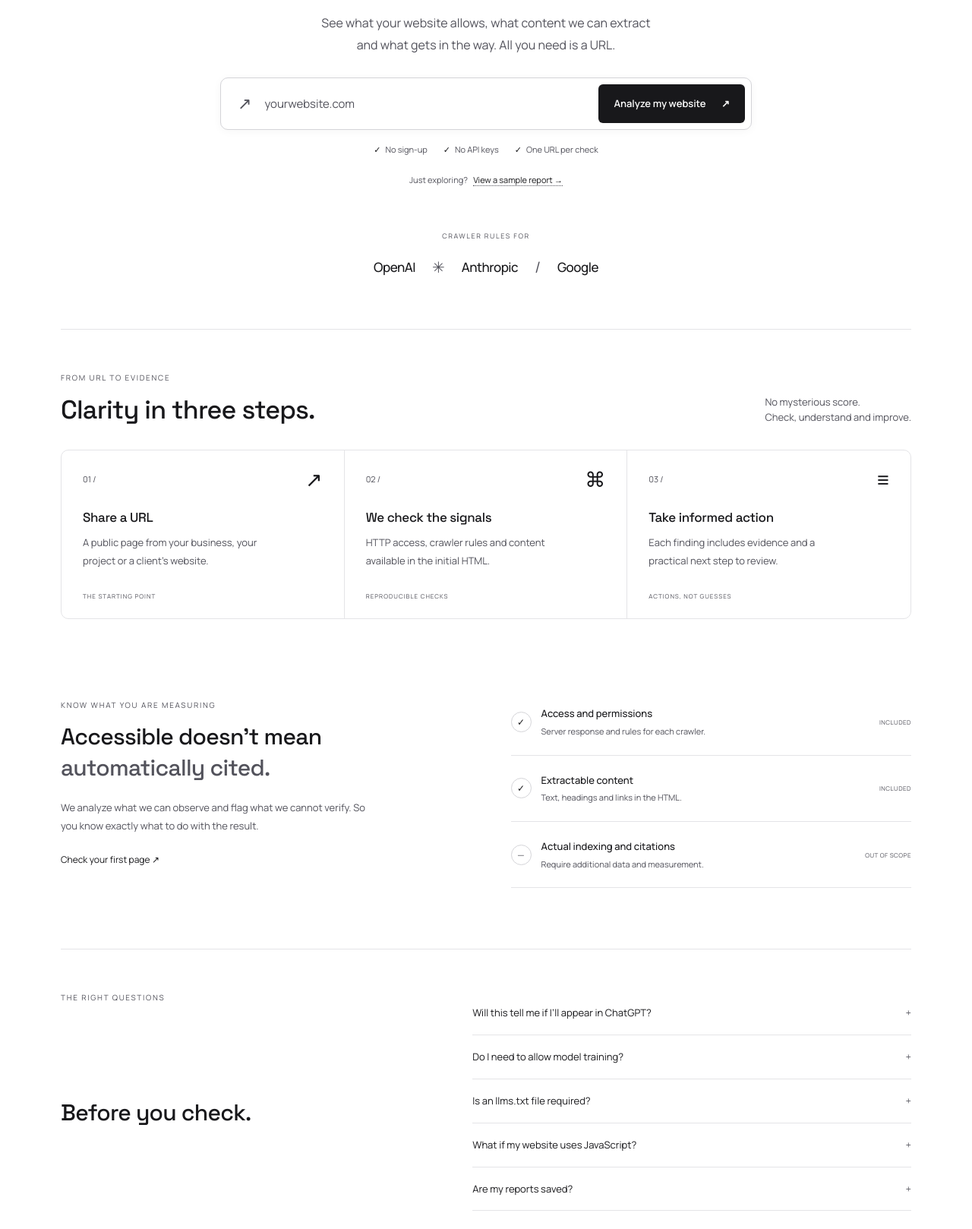
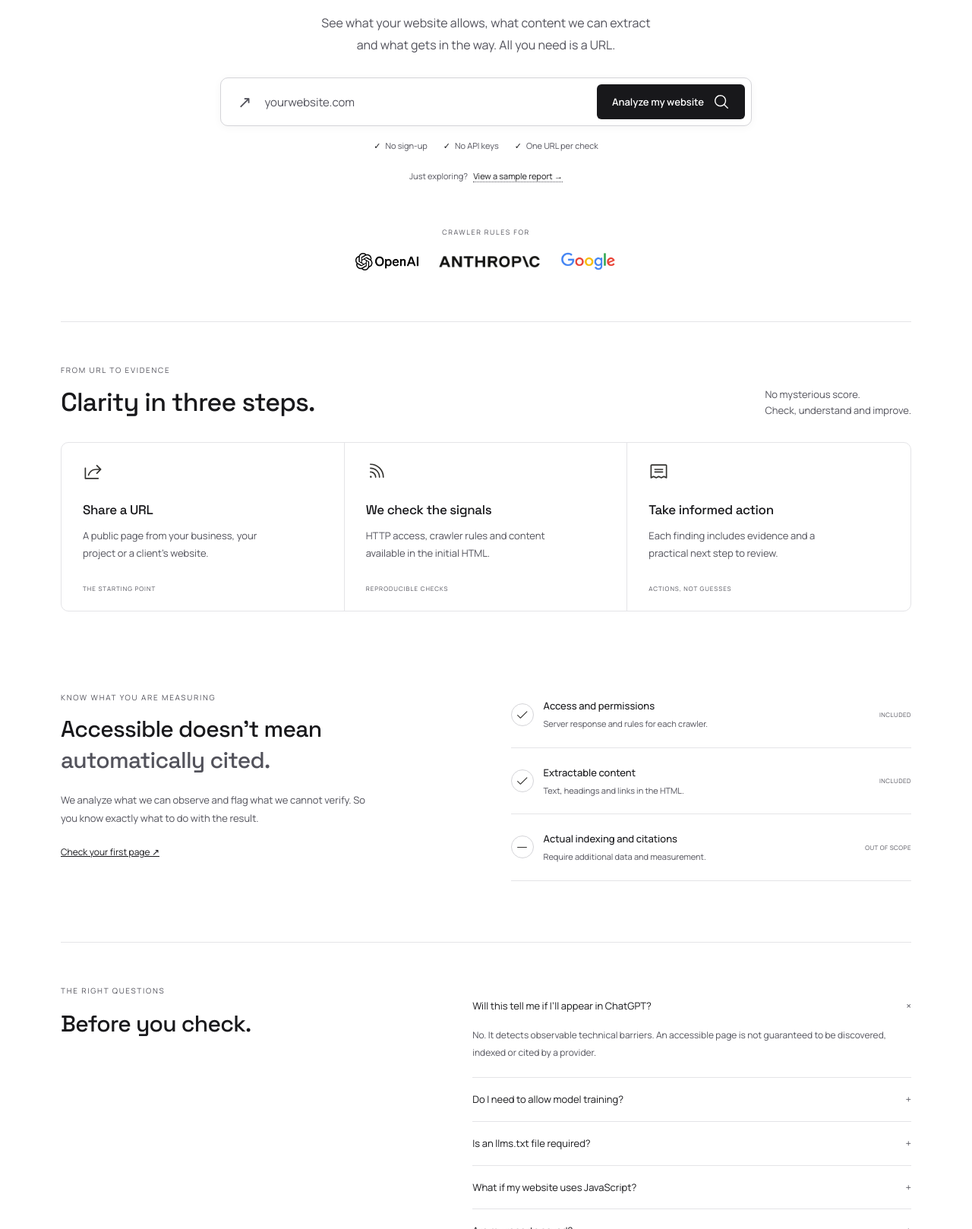
Before and after one commit to Edward-Alarco/can-ai-read, an Astro site: page / in a window 1280 px wide. Shown: the part 411-2029 px from the top of the page at 76% size. Built offline with nearby package versions, Linux system fonts and the light colour scheme; Astro itself is replaced by a stand-in of ours.

Commit message:
Swap page icons for SVGs and animate the FAQ accordion

```diff
--- a/src/lib/i18n.ts
+++ b/src/lib/i18n.ts
@@ -94,7 +94,6 @@ export const translations: Record<string, string> = {
   "No pudimos completar el análisis.": "We could not complete the analysis.",
   "El análisis tardó demasiado. Vuelve a intentarlo.": "The analysis took too long. Please try again.",
   "Error de conexión. Vuelve a intentarlo.": "Connection error. Please try again.",
-  "Analizar mi web ↗": "Analyze my website ↗",
   "Respuesta del servidor": "Server response",
   "Texto en el HTML inicial": "Text in the initial HTML",
   "Directivas de indexación": "Indexing directives",
--- a/src/pages/index.astro
+++ b/src/pages/index.astro
@@ -19,12 +19,12 @@ Astro.response.headers.set('Cache-Control', 'private, no-store');
       <p class="hero-description">{t("Descubre qué permite tu web, qué contenido podemos extraer")}<br class="desktop-break" /> {t("y qué está dificultando el acceso. Solo necesitas una URL.")}</p>
       <form id="audit-form" class="audit-form" novalidate>
         <label for="site-url" class="sr-only">{t("Dirección pública de tu página web")}</label>
-        <div class="input-row"><span class="input-icon" aria-hidden="true">↗</span><input id="site-url" name="url" type="text" inputmode="url" autocomplete="url" spellcheck="false" placeholder={t("tuweb.com")} required maxlength="2048" aria-describedby="form-error" /><button id="analyze-button" type="submit">{t("Analizar mi web")} <span aria-hidden="true">↗</span></button></div>
+        <div class="input-row"><span class="input-icon" aria-hidden="true">↗</span><input id="site-url" name="url" type="text" inputmode="url" autocomplete="url" spellcheck="false" placeholder={t("tuweb.com")} required maxlength="2048" aria-describedby="form-error" /><button id="analyze-button" type="submit">{t("Analizar mi web")} <img src="/magnifyingglass.svg" alt="" width="32" height="32" /></button></div>
         <div id="form-error" role="alert" hidden></div>
       </form>
       <div class="form-details"><span>{t("Sin registro")}</span><span>{t("Sin claves de API")}</span><span>{t("Una URL por análisis")}</span></div>
       <button id="demo-button" type="button" class="demo-button">{t("¿Solo estás explorando?")} <span>{t("Ver un informe de ejemplo")} <span aria-hidden="true">→</span></span></button>
-      <div class="compatibility"><span>{t("REGLAS DE RASTREO PARA")}</span><div><b>OpenAI</b><span class="provider-x">✳</span><b>Anthropic</b><span class="provider-x">/</span><b>Google</b></div></div>
+      <div class="compatibility"><span>{t("REGLAS DE RASTREO PARA")}</span><div><img class="logo-openai" src="/openai.png" alt="OpenAI" width="666" height="181" /><img class="logo-anthropic" src="/anthropic.png" alt="Anthropic" width="666" height="128" /><img class="logo-google" src="/google.png" alt="Google" width="492" height="180" /></div></div>
     </section>
 
     <section id="loading" class="wrap loading-panel" hidden aria-live="polite" aria-atomic="true"><div class="scan-line"></div><span class="eyebrow">{t("ANÁLISIS EN CURSO")}</span><h2>{t("Siguiendo las señales de tu web")}<span class="accent">…</span></h2><p id="loading-message">{t("Solicitando el HTML y comprobando las reglas de acceso.")}</p><div class="loader-track"><div></div></div></section>
@@ -42,23 +42,23 @@ Astro.response.headers.set('Cache-Control', 'private, no-store');
     <section id="como-funciona" class="wrap how-section">
       <div class="section-heading"><div><span class="eyebrow">{t("DEL ENLACE A LA EVIDENCIA")}</span><h2>{t("Claridad en tres pasos")}<span class="accent">.</span></h2></div><p>{t("Sin una puntuación misteriosa.")}<br />{t("Comprueba, entiende y mejora.")}</p></div>
       <div class="steps-grid grid md:grid-cols-3">
-        <article><div class="step-top"><span class="step-number">01 /</span><span class="step-symbol" aria-hidden="true">↗</span></div><h3>{t("Comparte una URL")}</h3><p>{t("Una página pública de tu negocio, tu proyecto o el sitio de un cliente.")}</p><span class="step-tag">{t("EL PUNTO DE PARTIDA")}</span></article>
-        <article><div class="step-top"><span class="step-number">02 /</span><span class="step-symbol scan-symbol" aria-hidden="true">⌘</span></div><h3>{t("Revisamos las señales")}</h3><p>{t("Acceso HTTP, reglas de rastreo y contenido disponible en el HTML inicial.")}</p><span class="step-tag">{t("COMPROBACIONES REPRODUCIBLES")}</span></article>
-        <article><div class="step-top"><span class="step-number">03 /</span><span class="step-symbol" aria-hidden="true">≡</span></div><h3>{t("Actúa con contexto")}</h3><p>{t("Cada hallazgo incluye una evidencia y un siguiente paso que puedes revisar.")}</p><span class="step-tag">{t("ACCIONES, NO ADIVINANZAS")}</span></article>
+        <article><div class="step-top"><img class="step-symbol" src="/share.svg" alt="" width="32" height="32" /></div><h3>{t("Comparte una URL")}</h3><p>{t("Una página pública de tu negocio, tu proyecto o el sitio de un cliente.")}</p><span class="step-tag">{t("EL PUNTO DE PARTIDA")}</span></article>
+        <article><div class="step-top"><img class="step-symbol" src="/rss.svg" alt="" width="32" height="32" /></div><h3>{t("Revisamos las señales")}</h3><p>{t("Acceso HTTP, reglas de rastreo y contenido disponible en el HTML inicial.")}</p><span class="step-tag">{t("COMPROBACIONES REPRODUCIBLES")}</span></article>
+        <article><div class="step-top"><img class="step-symbol" src="/receipt.svg" alt="" width="32" height="32" /></div><h3>{t("Actúa con contexto")}</h3><p>{t("Cada hallazgo incluye una evidencia y un siguiente paso que puedes revisar.")}</p><span class="step-tag">{t("ACCIONES, NO ADIVINANZAS")}</span></article>
       </div>
     </section>
 
     <section id="criterios" class="wrap criteria-section grid md:grid-cols-2">
       <div><span class="eyebrow">{t("SABER QUÉ ESTÁS MIDIENDO")}</span><h2>{t("Accesible no significa")}<br /><span class="muted">{t("automáticamente citado.")}</span></h2><p>{t("Analizamos lo que podemos observar y señalamos lo que no podemos verificar. Así sabes exactamente qué hacer con el resultado.")}</p><a class="text-link" href="#site-url">{t("Comprueba tu primera página ↗")}</a></div>
-      <div class="criteria-list"><div><span class="criterion-icon">✓</span><p><strong>{t("Acceso y permisos")}</strong><span>{t("Respuesta del servidor y reglas por rastreador.")}</span></p><span class="small-tag">{t("INCLUIDO")}</span></div><div><span class="criterion-icon">✓</span><p><strong>{t("Contenido extraíble")}</strong><span>{t("Texto, encabezados y enlaces en el HTML.")}</span></p><span class="small-tag">{t("INCLUIDO")}</span></div><div><span class="criterion-icon neutral">—</span><p><strong>{t("Indexación y citas reales")}</strong><span>{t("Requieren datos y mediciones adicionales.")}</span></p><span class="small-tag neutral">{t("FUERA DE ALCANCE")}</span></div></div>
+      <div class="criteria-list"><div><span class="criterion-icon"><img src="/check.svg" alt="" width="32" height="32" /></span><p><strong>{t("Acceso y permisos")}</strong><span>{t("Respuesta del servidor y reglas por rastreador.")}</span></p><span class="small-tag">{t("INCLUIDO")}</span></div><div><span class="criterion-icon"><img src="/check.svg" alt="" width="32" height="32" /></span><p><strong>{t("Contenido extraíble")}</strong><span>{t("Texto, encabezados y enlaces en el HTML.")}</span></p><span class="small-tag">{t("INCLUIDO")}</span></div><div><span class="criterion-icon neutral"><img src="/minus.svg" alt="" width="32" height="32" /></span><p><strong>{t("Indexación y citas reales")}</strong><span>{t("Requieren datos y mediciones adicionales.")}</span></p><span class="small-tag neutral">{t("FUERA DE ALCANCE")}</span></div></div>
     </section>
 
     <section class="wrap faq-section"><span class="eyebrow">{t("LAS PREGUNTAS CORRECTAS")}</span><h2>{t("Antes de analizar")}<span class="accent">.</span></h2><div class="faq-list">
-      <details><summary>{t("¿Esto me dice si apareceré en ChatGPT?")}<span>+</span></summary><p>{t("No. Detecta barreras técnicas observables. Que una página sea accesible no garantiza que un proveedor la descubra, la indexe o la cite.")}</p></details>
-      <details><summary>{t("¿Necesito permitir el entrenamiento de modelos?")}<span>+</span></summary><p>{t("Es una decisión independiente de permitir ciertos rastreadores de búsqueda. Mostramos los agentes de búsqueda y entrenamiento por separado, sin penalizar tus preferencias.")}</p></details>
-      <details><summary>{t("¿Es obligatorio tener un archivo llms.txt?")}<span>+</span></summary><p>{t("No lo consideramos un requisito. Google documenta que no lo utiliza para mejorar la visibilidad de una página en Search. Consulta siempre la documentación de cada proveedor.")}</p></details>
-      <details><summary>{t("¿Qué pasa si mi web utiliza JavaScript?")}<span>+</span></summary><p>{t("Esta versión inspecciona el HTML que envía el servidor, sin ejecutar JavaScript. Una extracción escasa señala algo que revisar; no prueba que todos los asistentes sean incapaces de leer tu sitio.")}</p></details>
-      <details><summary>{t("¿Se guardan mis análisis?")}<span>+</span></summary><p>{t("No guardamos informes en una base de datos. El resultado se mantiene en esta pestaña y puedes descargarlo. El proveedor de alojamiento puede conservar registros técnicos. Analiza únicamente URLs públicas sin información sensible.")}</p></details>
+      <details name="faq" open><summary>{t("¿Esto me dice si apareceré en ChatGPT?")}<span>+</span></summary><p>{t("No. Detecta barreras técnicas observables. Que una página sea accesible no garantiza que un proveedor la descubra, la indexe o la cite.")}</p></details>
+      <details name="faq"><summary>{t("¿Necesito permitir el entrenamiento de modelos?")}<span>+</span></summary><p>{t("Es una decisión independiente de permitir ciertos rastreadores de búsqueda. Mostramos los agentes de búsqueda y entrenamiento por separado, sin penalizar tus preferencias.")}</p></details>
+      <details name="faq"><summary>{t("¿Es obligatorio tener un archivo llms.txt?")}<span>+</span></summary><p>{t("No lo consideramos un requisito. Google documenta que no lo utiliza para mejorar la visibilidad de una página en Search. Consulta siempre la documentación de cada proveedor.")}</p></details>
+      <details name="faq"><summary>{t("¿Qué pasa si mi web utiliza JavaScript?")}<span>+</span></summary><p>{t("Esta versión inspecciona el HTML que envía el servidor, sin ejecutar JavaScript. Una extracción escasa señala algo que revisar; no prueba que todos los asistentes sean incapaces de leer tu sitio.")}</p></details>
+      <details name="faq"><summary>{t("¿Se guardan mis análisis?")}<span>+</span></summary><p>{t("No guardamos informes en una base de datos. El resultado se mantiene en esta pestaña y puedes descargarlo. El proveedor de alojamiento puede conservar registros técnicos. Analiza únicamente URLs públicas sin información sensible.")}</p></details>
     </div></section>
     <section class="wrap sources"><span>{t("CRITERIOS BASADOS EN DOCUMENTACIÓN PÚBLICA")}</span><div><a href="https://developers.openai.com/api/docs/bots" target="_blank" rel="noopener noreferrer">OpenAI ↗</a><a href="https://support.claude.com/en/articles/8896518-does-anthropic-crawl-data-from-the-web-and-how-can-site-owners-block-the-crawler" target="_blank" rel="noopener noreferrer">Anthropic ↗</a><a href="https://developers.google.com/search/docs/appearance/ai-features" target="_blank" rel="noopener noreferrer">Google Search ↗</a></div></section>
   </main>
--- a/src/styles/global.css
+++ b/src/styles/global.css
@@ -38,8 +38,8 @@ h3{font-weight:500}
 .input-icon{color:var(--muted);font-size:22px}
 .input-row input{width:100%;min-width:0;padding:9px;background:transparent;border:0;color:var(--text);font:15px var(--font-body)}
 .input-row input::placeholder{color:var(--muted)}
-.input-row button{border:0;background:var(--accent);color:#FFFFFF;font-weight:600;padding:15px 20px;white-space:nowrap;border-radius:6px;font-size:13px}
-.input-row button span{margin-left:18px}
+.input-row button{border:0;background:var(--accent);color:#FFFFFF;font-weight:600;padding:12px 20px;white-space:nowrap;border-radius:6px;font-size:13px;display:inline-flex;align-items:center;flex-shrink:0;gap:12px}
+.input-row button img{width:22px;height:22px;filter:brightness(0) invert(1)}
 .input-row button:hover{background:var(--accent-hover)}
 .input-row button:disabled{opacity:.65;cursor:wait}
 .form-details{display:flex;justify-content:center;gap:21px;margin-top:17px;font-size:11px;color:var(--muted)}
@@ -49,8 +49,10 @@ h3{font-weight:500}
 .compatibility{margin-top:49px}
 .compatibility>span{font:9px var(--font-body);letter-spacing:1.6px;color:var(--muted)}
 .compatibility>div{display:flex;align-items:center;justify-content:center;gap:22px;margin-top:15px}
-.compatibility b{font-weight:500;color:var(--text);font-size:17px;letter-spacing:-.5px}
-.provider-x{color:var(--muted);font-size:20px}
+.compatibility img{display:block;width:auto}
+.logo-openai{height:23px}
+.logo-anthropic{height:27px}
+.logo-google{height:26px}
 .section-heading{display:flex;justify-content:space-between;align-items:end;margin-bottom:32px}
 .section-heading p{color:var(--muted);font-size:13px;margin:0}
 .how-section{padding:55px 0 70px;border-top:1px solid var(--border)}
@@ -59,30 +61,33 @@ h3{font-weight:500}
 .steps-grid article:last-child{border:0}
 .step-top{display:flex;justify-content:space-between;align-items:center}
 .step-number{font:11px var(--font-body);color:var(--muted)}
-.step-symbol{font-size:27px;font-weight:300;color:var(--accent);line-height:1}
+.step-symbol{width:27px;height:27px;display:block}
 .steps-grid h3{font-size:17px;letter-spacing:-.4px;margin:24px 0 8px}
 .steps-grid p{font-size:13px;color:var(--muted);line-height:1.8;max-width:260px;margin:0}
 .step-tag{display:block;font:8px var(--font-body);letter-spacing:1px;color:var(--muted);margin-top:29px}
 .criteria-section{gap:65px;padding:35px 0 80px}
 .criteria-section h2{font-size:30px;line-height:1.35}
 .criteria-section>div>p{color:var(--muted);font-size:13px;max-width:420px;line-height:1.85;margin:20px 0}
-.text-link{font-size:12px;color:var(--text)}
+.text-link{font-size:12px;color:var(--text);text-decoration:underline}
 .criteria-list>div{display:flex;align-items:center;gap:13px;border-bottom:1px solid var(--border);padding:22px 0}
 .criteria-list>div:first-child{padding-top:9px}
-.criterion-icon{display:grid;place-items:center;flex-shrink:0;width:27px;height:27px;border:1px solid var(--border-strong);color:var(--accent);border-radius:50%;font-size:12px}
+.criterion-icon{display:grid;place-items:center;flex-shrink:0;padding:5.5px;width:30px;height:30px;border:1px solid var(--border-strong);color:var(--accent);border-radius:50%;font-size:12px}
+.criterion-icon img{width:100%;height:100%;display:block}
 .criteria-list p{margin:0;flex:1}
 .criteria-list strong{display:block;font-size:13px;font-weight:500}
 .criteria-list p span{display:block;color:var(--muted);font-size:11px;margin-top:4px}
 .small-tag{font:8px var(--font-body);color:var(--muted);letter-spacing:.5px;white-space:nowrap}
 .neutral{color:var(--muted);border-color:var(--border-strong)}
-.faq-section{padding:55px 0;border-top:1px solid var(--border);display:grid;grid-template-columns:1fr 1.25fr;column-gap:80px;align-items:start}
+.faq-section{padding:55px 0;border-top:1px solid var(--border);display:grid;grid-template-columns:1fr 1.25fr;grid-template-rows:20px 1fr;column-gap:80px;align-items:start}
 .faq-section>.eyebrow{grid-column:1}
 .faq-section h2{grid-column:1;font-size:30px}
 .faq-list{grid-column:2;grid-row:1 / span 2}
-details{border-bottom:1px solid var(--border)}
+details{border-bottom:1px solid var(--border);interpolate-size:allow-keywords}
+details::details-content{block-size:0;overflow:clip;transition:block-size .28s ease,content-visibility .28s allow-discrete}
+details[open]::details-content{block-size:auto}
 summary{cursor:pointer;list-style:none;padding:18px 0;display:flex;justify-content:space-between;gap:18px;font-size:13px}
 summary::-webkit-details-marker{display:none}
-summary span{color:var(--muted)}
+summary span{color:var(--muted);transition:transform .2s ease}
 details[open] summary span{transform:rotate(45deg)}
 details p{font-size:12px;color:var(--muted);margin:0;padding-bottom:20px;line-height:1.9}
 .sources{padding:25px 0 45px;display:flex;align-items:center;justify-content:space-between;gap:20px}
@@ -153,7 +158,7 @@ h1{letter-spacing:-.035em;font-size:clamp(36px,8.8vw,57px)}
 .desktop-break{display:none}
 .input-row{padding-left:13px}
 .input-row button{padding:14px 13px;font-size:11px}
-.input-row button span{margin-left:5px}
+.input-row button{gap:8px}
 .input-row input{font-size:13px}
 .form-details{gap:12px;font-size:9px}
 .demo-button{font-size:10px}
```
Also changed, not shown: src/lib/client.ts (+13 -2 lines), public/anthropic.png (added), public/check.svg (added), public/google.png (added), public/magnifyingglass.svg (added), public/minus.svg (added), public/openai.png (added), public/receipt.svg (added), public/rss.svg (added), public/share.svg (added), public/x.svg (added), 1 other file.
